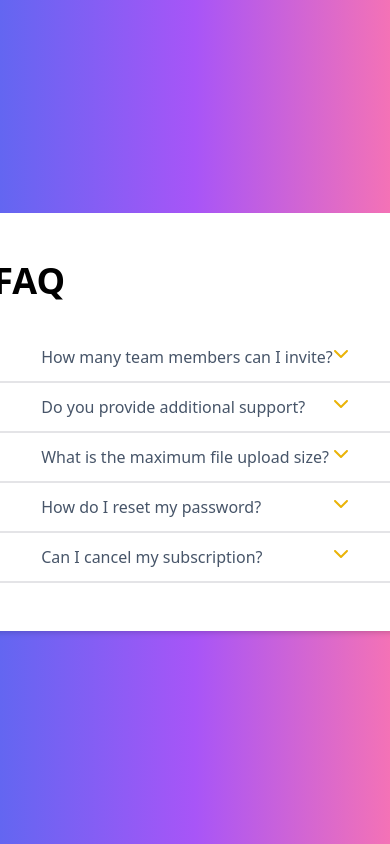
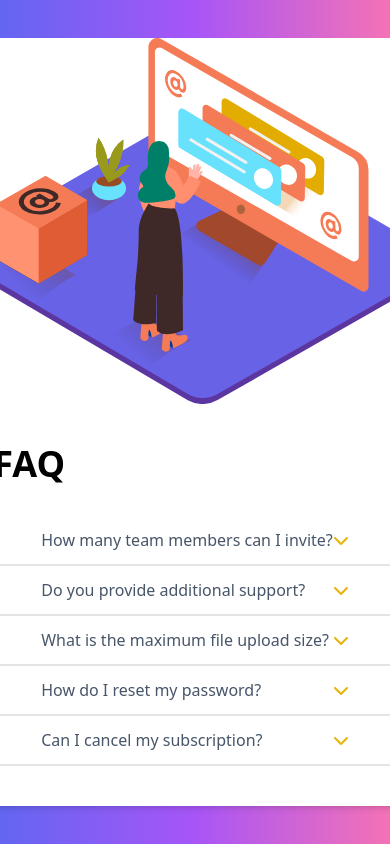
Before and after one commit to joeltmathew857/my-box, a React (Create React App) app: page / in a window 390 px wide. Shown: the top 844 px of the page. Built offline with nearby package versions, Linux system fonts and the light colour scheme; the HTML template or start-up script is replaced by a standard one.

Commit message:
add Responsive-Design

```diff
--- a/src/componets/Accordian.jsx
+++ b/src/componets/Accordian.jsx
@@ -1,4 +1,3 @@
-// Support.jsx
 import React from "react";
 import { FontAwesomeIcon } from "@fortawesome/react-fontawesome";
 import { faChevronDown } from "@fortawesome/free-solid-svg-icons";
@@ -10,18 +9,20 @@ const Accordian = ({
   onToggle = () => {},
 }) => {
   return (
-    <div className="border-b-2 border-zinc-200">
+    <div className="border-b-2 border-zinc-200 ">
       <div
-        className={`cursor-pointer text-md  py-3 flex flex-row px-12 text-md justify-between ${
+        className={`cursor-pointer sm:w-26 py-3 flex flex-row px-12 text-md justify-between ${
           isOpen ? "font-bold" : "font-light"
         }`}
       >
         <div className="flex whitespace-nowrap text-slate-600 ">{title}</div>
-        <FontAwesomeIcon
-          icon={faChevronDown}
-          onClick={() => onToggle()}
-          className={`${isOpen ? "rotate-180" : ""} w-4 h-4 text-yellow-500 `}
-        />
+        <div className="">
+          <FontAwesomeIcon
+            icon={faChevronDown}
+            onClick={() => onToggle()}
+            className={`${isOpen ? "rotate-180" : ""} w-4 h-4 text-yellow-500 `}
+          />
+        </div>
       </div>
       {isOpen && <div className="drop text-left">{description}</div>}
     </div>
--- a/src/componets/FAQcard.jsx
+++ b/src/componets/FAQcard.jsx
@@ -47,11 +47,11 @@ const FAQcard = () => {
 
   return (
     <div className="flex justify-center h-screen items-center bg-gradient-to-l from-pink-400 via-purple-500 to-indigo-500">
-      <div className="mx-auto bg-white sm:max-w-md md:max-w-lg flex justify-between flex flex-row lg:max-w-xl xl:max-w-3xl rounded-2xl shadow-md text-center">
+      <div className="flex mx-auto bg-white  sm:flex-row  flex-col  sm:mb-8 sm:max-w-md md:max-w-lg  justify-between lg:max-w-xl xl:max-w-3xl rounded-2xl shadow-md text-center">
         <div>
-          <img src={FAQimg} alt="FAQimg" className="w-96 h-96" />
+          <img src={FAQimg} alt="FAQimg" className="w-full h-full " />
         </div>
-        <div className="drop-down p-12 ">
+        <div className="drop-down p-10">
           <div className="font-bold text-4xl flex flex-row pb-8">FAQ</div>
           {faqData.map((item) => (
             <Accordian
```
